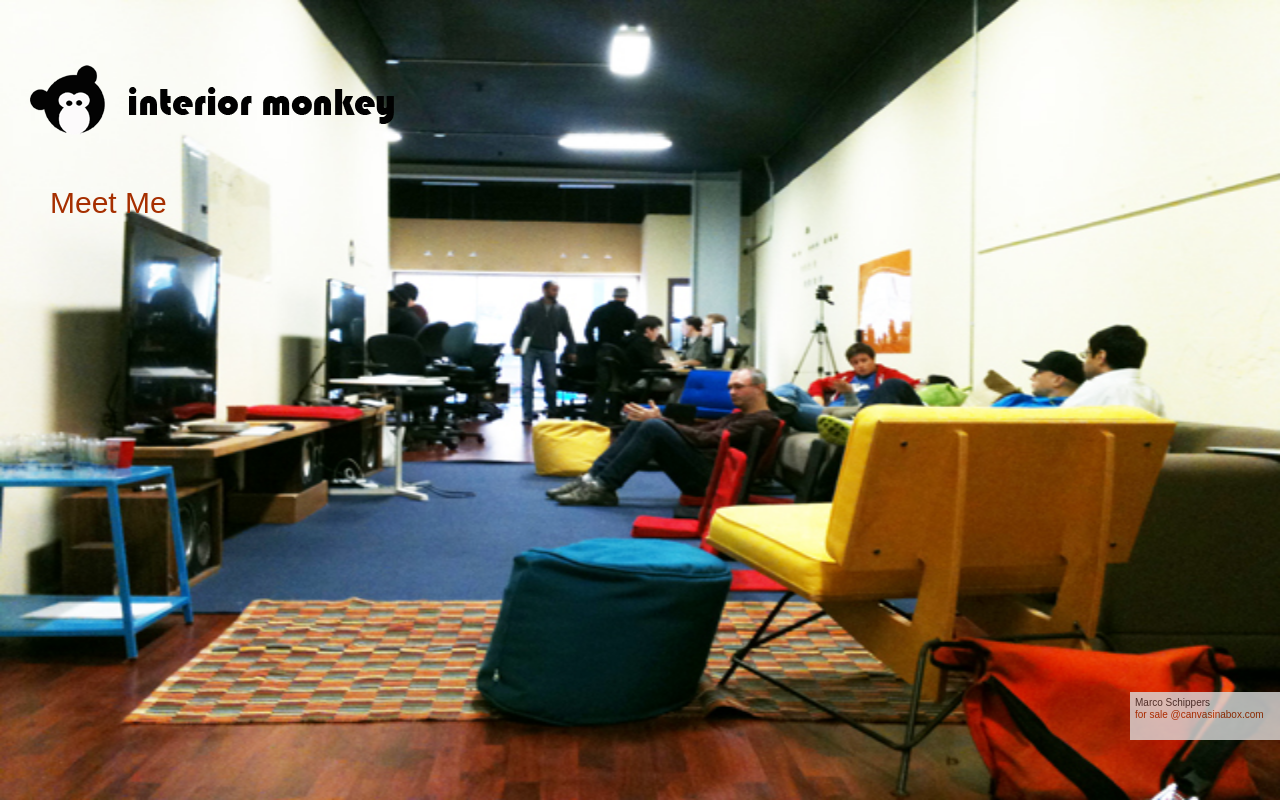
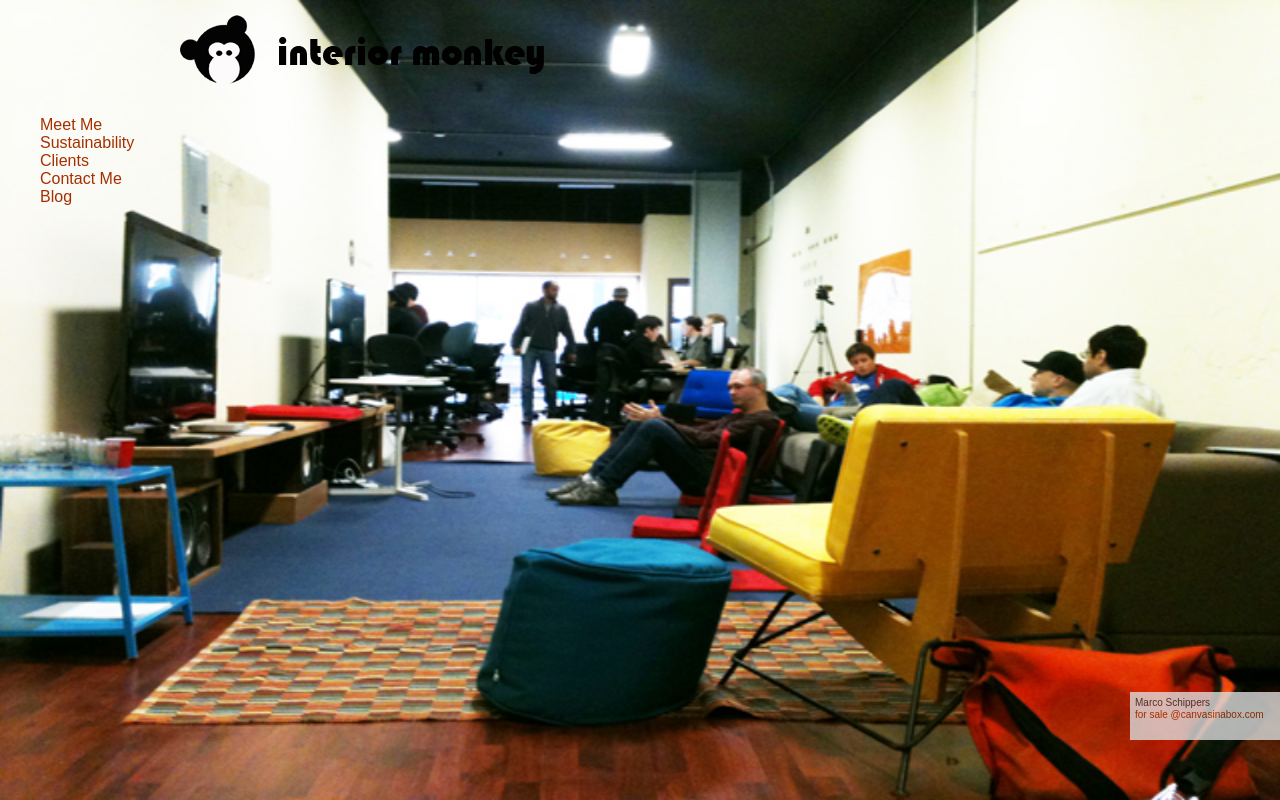
Before and after one commit to jimmyi/jimmyi.github.com, a plain HTML site: page index.html in a window 1280 px wide. Drawn offline with Linux system fonts and the light colour scheme.

Commit message:
adjusted layout and styling. Added new menu items and speed up the background slideshow

```diff
--- a/index.html
+++ b/index.html
@@ -17,13 +17,22 @@ Feel free to use and distribute but this notice must stay intact
 <body>
 
 <!-- This is the main page -->
-<div id="page_overlay">
-	<div id="page_content">
-    <img src="images/logo.png">
-     <ul>
-      <li><a href="#meet-me">Meet Me</a></li>
-    </ul>
-	</div>
+<div class="pagewidthbg">
+  <div class="headertop"><img src="images/logo.png"></div>
+    <div class="menu">
+      <ul>
+        <li><a href="#meet-me" data-for="meet-me">Meet Me</a></li>
+        <li><a href="#sustainability" data-for="sustainability">Sustainability</a></li>
+        <li><a href="#clients" data-for="clients">Clients</a></li>
+        <li><a href="#contact-me" data-for="contact-me">Contact Me</a></li>
+        <li><a href="http://blog.interiormonkey.com" target="_blank" data-for="contact-me">Blog</a></li>
+      </ul>
+    </div>
+  <div class="pagewidth">
+    <div class="meet-me clearfix">
+      It's me bitches
+    </div>
+  </div>
 </div>
 
 <!-- The container for the description -->
--- a/interiormonkey.css
+++ b/interiormonkey.css
@@ -6,6 +6,65 @@
 
   ul {
     list-style: none;
+  }
+
+  .pagewidthbg {
+    width: 100%;
+    margin-bottom: 40px;
+  }
+
+  .menu {
+    position: relative;
+    z-index: 3;
+    float: left;
+  }
+
+  .headertop {
+    height: 100px;
+    width: 960px;
+    overflow: hidden;
+    margin-left: auto;
+    margin-right: auto;
+    background-repeat: no-repeat;
+    background-position: bottom;
+    position: relative;
+    z-index: 3;
+  }
+
+  .wrapper {
+    margin-top: 20px;
+    margin-bottom: 20px;
+    width: 930px;
+    margin-left: 15px;
+    margin-right: 15px;
+    padding-bottom: 20px;
+    padding-top: 10px;
+    min-height: 400px;
+  }
+
+  .meet-me {
+    display: none;
+    background: white;
+    opacity: 0.5;
+    margin-top: 20px;
+    margin-bottom: 20px;
+    width: 930px;
+    margin-left: 15px;
+    margin-right: 15px;
+    padding-bottom: 20px;
+    padding-top: 10px;
+    min-height: 400px;
+  }
+
+  .pagewidth {
+    width: 960px;
+    text-align: left;
+    margin-left: auto;
+    margin-right: auto;
+    /*background-color: white;*/
+    padding-bottom: 10px;
+    z-index: 3;
+    position: relative;
   }
 
   #page_overlay {
@@ -17,7 +76,7 @@
     font-size:30px;
     padding:10px;
     /*background-color:#fff;*/
-    color:#000;
+    color:#fff;
     margin-top:40px;
 
     /* Display on top of slideshow */
--- a/interiormonkey.js
+++ b/interiormonkey.js
@@ -33,23 +33,27 @@ $(document).ready(function() {
   /* Define the function that triggers to fade in the background as soon as the image has loaded */
   $("img#bg").load(function() {
     /* Fade in during 3 seconds */
-    $("img#bg").fadeTo(3000,1);
+    $("img#bg").fadeTo(2000,1);
 
     /* Animate the picture description during 1 second */
-    setTimeout(function() { $("#image_description").animate({right: '+=150'}, 1000) }, 1000);
+    setTimeout(function() { $("#image_description").animate({right: '+=150'}, 500) }, 500);
 
     /* Set the timeout to fade out the image and the description after 10 seconds*/
     setTimeout(function() {
       $("#image_description").animate({right: '-=150'}, 1000);
-      $("img#bg").fadeOut(3000);
+      $("img#bg").fadeOut(1000);
 
       /* Load the next image after 4 seconds */
-      setTimeout(LoadImages,4000);
-    }, 10000);
+      setTimeout(LoadImages,2000);
+    }, 5000);
   });
 
   /* Start the slideshow one second after the page is ready */
-  setTimeout(LoadImages,1000);
+  setTimeout(LoadImages,100);
+  $('a').click(function(){
+    var page = this.dataset.for;
+    $('.'+page).show();
+  });
 
 });
 
```
